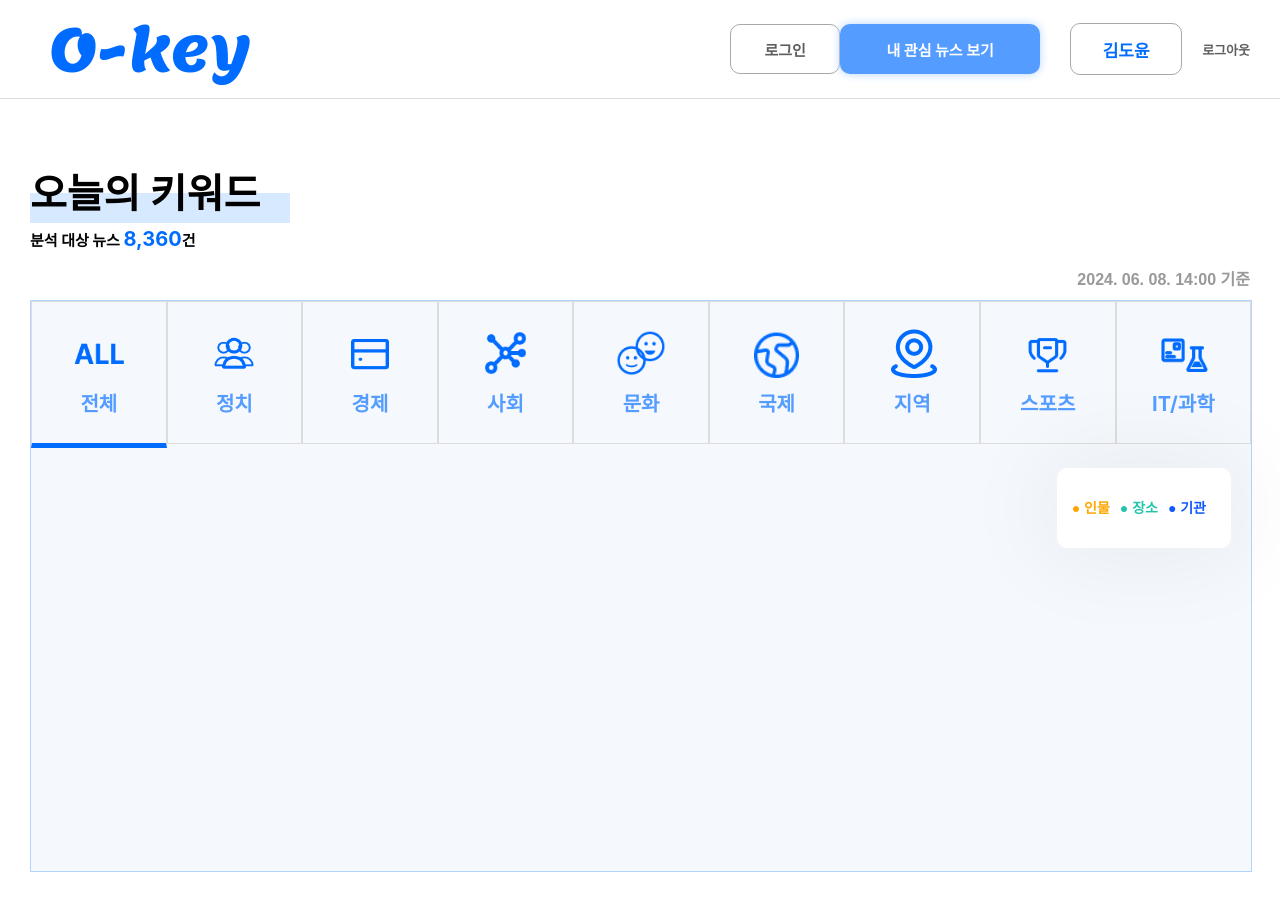
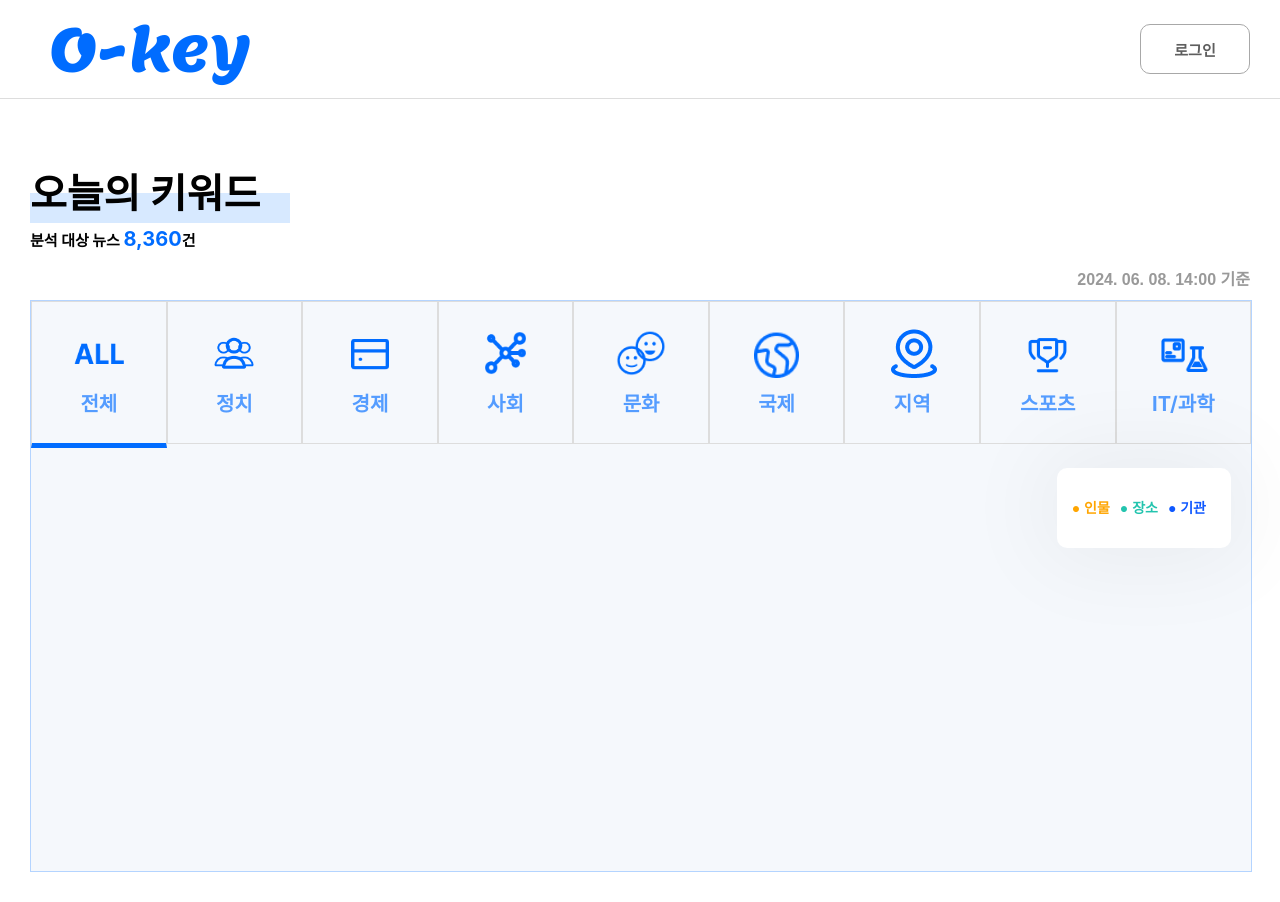
Before and after one commit to faoifh/O-key-Fork, a React (Create React App) app in the folder frontend/: page / in a window 1280 px wide. Built offline with nearby package versions, Linux system fonts and the light colour scheme.

Commit message:
fix: 관심 뉴스 보기 버튼 로그인해야 보이도록 수정

```diff
--- a/frontend/src/components/menubar.js
+++ b/frontend/src/components/menubar.js
@@ -42,19 +42,15 @@ function Menubar({setIsSignUpModalOpen, setIsLoginModalOpen}) {
                 {reduxInfo.userName
                     ?
                     <>
-                        <p>{reduxInfo.userName}</p>
+                        <div className={`${styles.interestnews}`}>
+                            <button className={`${styles.interestbtn}`} onClick={() => navigate("/interest_news")}>내 관심 뉴스 보기</button>
+                        </div>
+                        <div className={`${styles.userinfo}`}>{reduxInfo.userName}</div>
                         <p onClick={logout} className={`${styles.logoutbtn}`}>로그아웃</p>
                     </>
                     :
                     <button onClick={showLoginModal} className={`${styles.loginbtn}`}>로그인</button>
                 }
-                <>
-                        <div className={`${styles.interestnews}`}>
-                            <button className={`${styles.interestbtn}`} onClick={() => navigate("/interest_news")}>내 관심 뉴스 보기</button>
-                        </div>
-                        <div className={`${styles.userinfo}`}>김도윤</div>
-                        <p onClick={logout} className={`${styles.logoutbtn}`}>로그아웃</p>
-                    </>
             </div>
         </div>
     );
```
